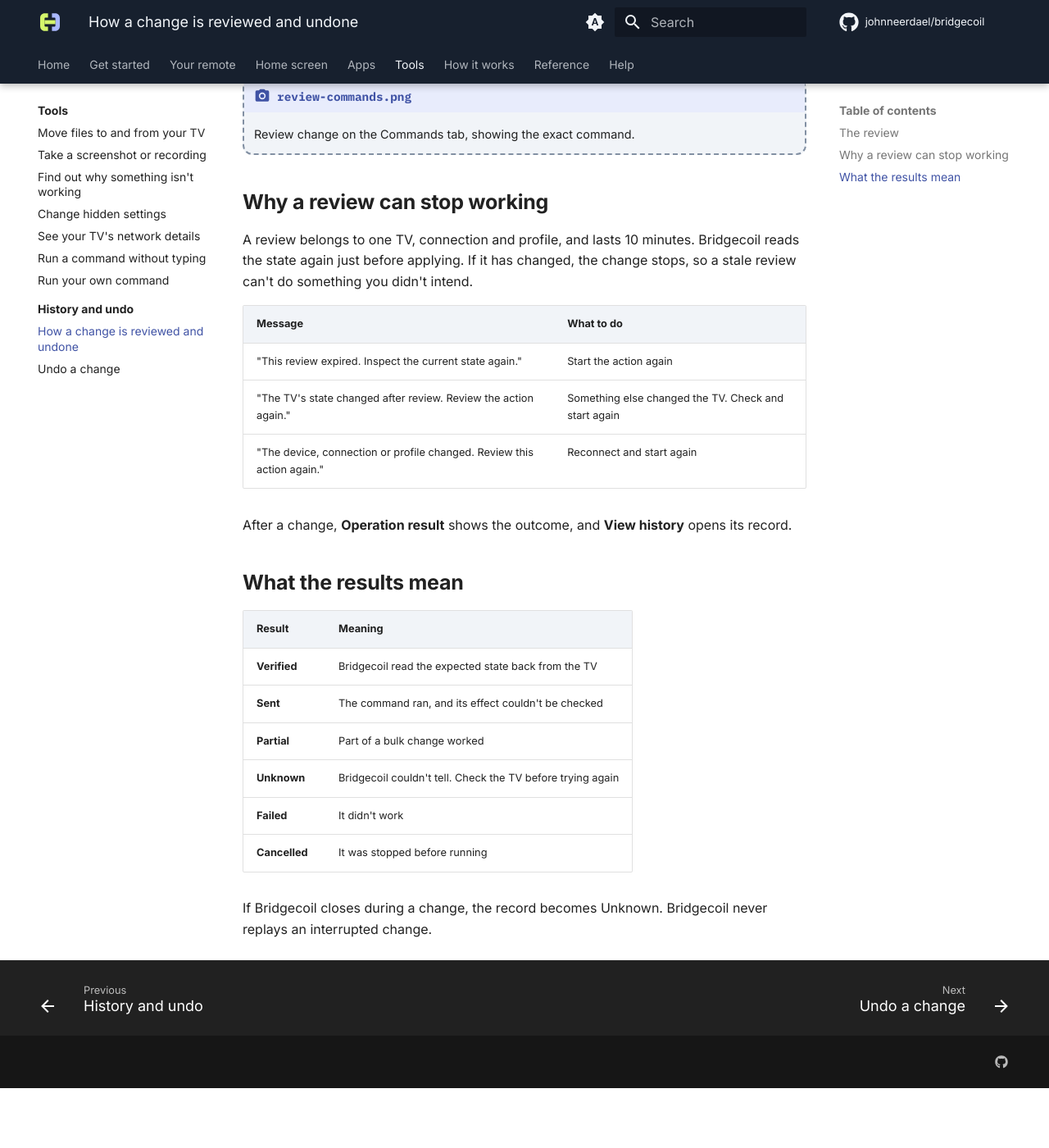
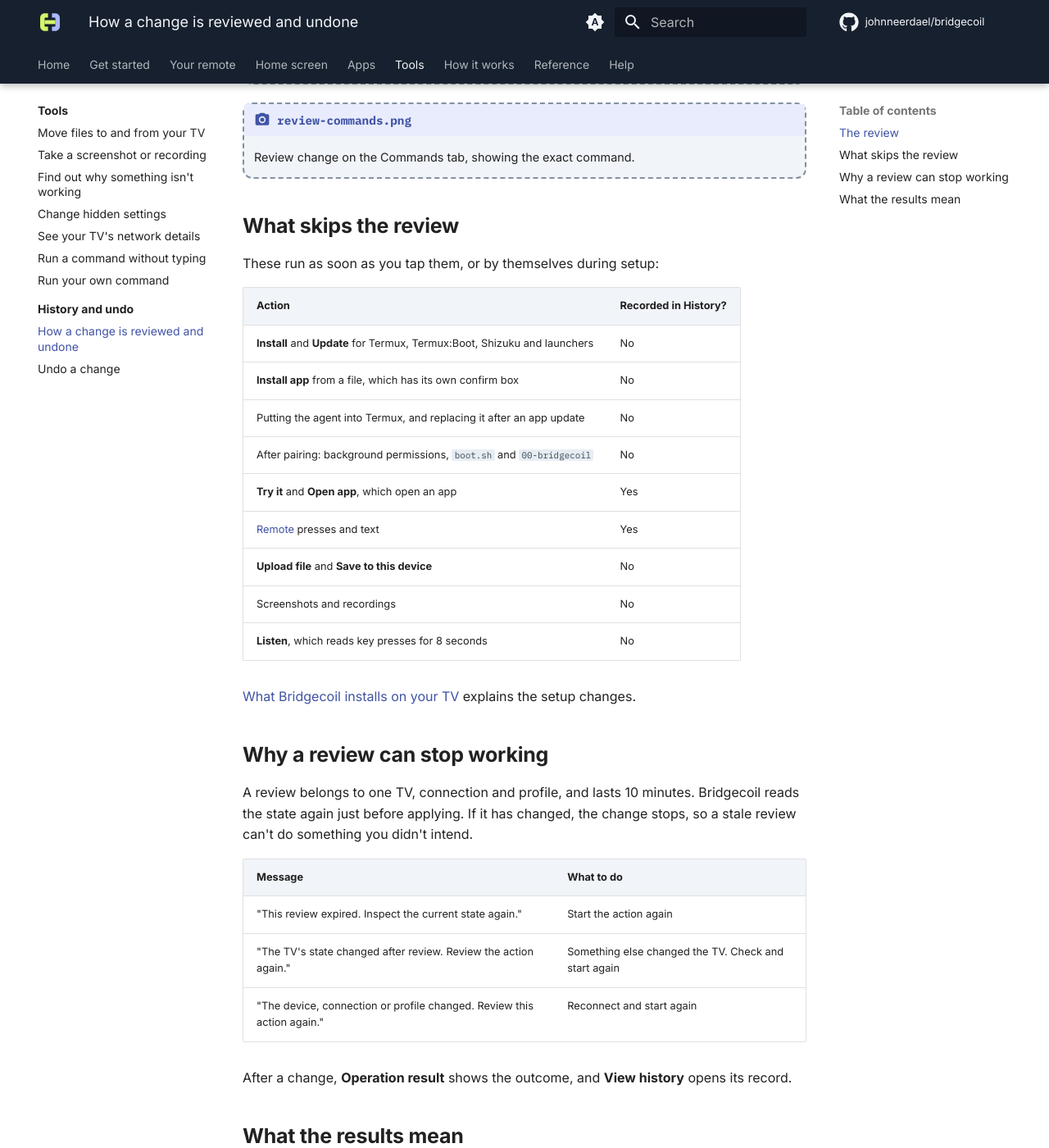
Before and after one commit to johnneerdael/bridgecoil, an MkDocs documentation site: the page built from docs/user-guide/history/reviews.md, in a window 1280 px wide and 1400 px high, scrolled down 738 px. Shown: the whole window at 82% size. Built offline with MkDocs 1.6.1 and Material for MkDocs 9.7.7, drawn with Linux system fonts in a browser that asks for light colours; comment, search, counter and statistics services are not loaded; before the commit the page ends 2065 px from its top, so only the background shows below that; some of the changed text lies outside the part shown.

Commit message:
docs: list what skips the review
The guide said every change is reviewed first. Installs, updates, transfers and
the automatic setup steps aren't, so it now says which ones skip the review and
whether they're recorded.

Co-Authored-By: Claude Opus 5.5 <noreply@anthropic.com>

```diff
--- a/docs/user-guide/history/reviews.md
+++ b/docs/user-guide/history/reviews.md
@@ -1,6 +1,6 @@
 # How a change is reviewed and undone
 
-<p class="lead">Nothing that changes your TV runs without you seeing it first.</p>
+<p class="lead">Changes to apps, settings, launchers and files open a review, so you can read what will happen before it runs.</p>
 
 ## The review
 
@@ -20,6 +20,24 @@ Tick **Apply this change to the reviewed target**, then tap **Apply change**. Th
 
 !!! screenshot "review-commands.png"
     Review change on the Commands tab, showing the exact command.
+
+## What skips the review
+
+These run as soon as you tap them, or by themselves during setup:
+
+| Action | Recorded in History? |
+|---|---|
+| **Install** and **Update** for Termux, Termux:Boot, Shizuku and launchers | No |
+| **Install app** from a file, which has its own confirm box | No |
+| Putting the agent into Termux, and replacing it after an app update | No |
+| After pairing: background permissions, `boot.sh` and `00-bridgecoil` | No |
+| **Try it** and **Open app**, which open an app | Yes |
+| [Remote](../remote/use-your-phone-as-a-remote.md) presses and text | Yes |
+| **Upload file** and **Save to this device** | No |
+| Screenshots and recordings | No |
+| **Listen**, which reads key presses for 8 seconds | No |
+
+[What Bridgecoil installs on your TV](../how-it-works/what-gets-installed.md) explains the setup changes.
 
 ## Why a review can stop working
 
```
Also changed, not shown: docs/user-guide/get-started/find-your-way-around.md (+2 -2 lines), docs/user-guide/get-started/index.md (+1 -1 lines), docs/user-guide/how-it-works/what-gets-installed.md (+1 -1 lines), docs/user-guide/index.md (+1 -1 lines).
